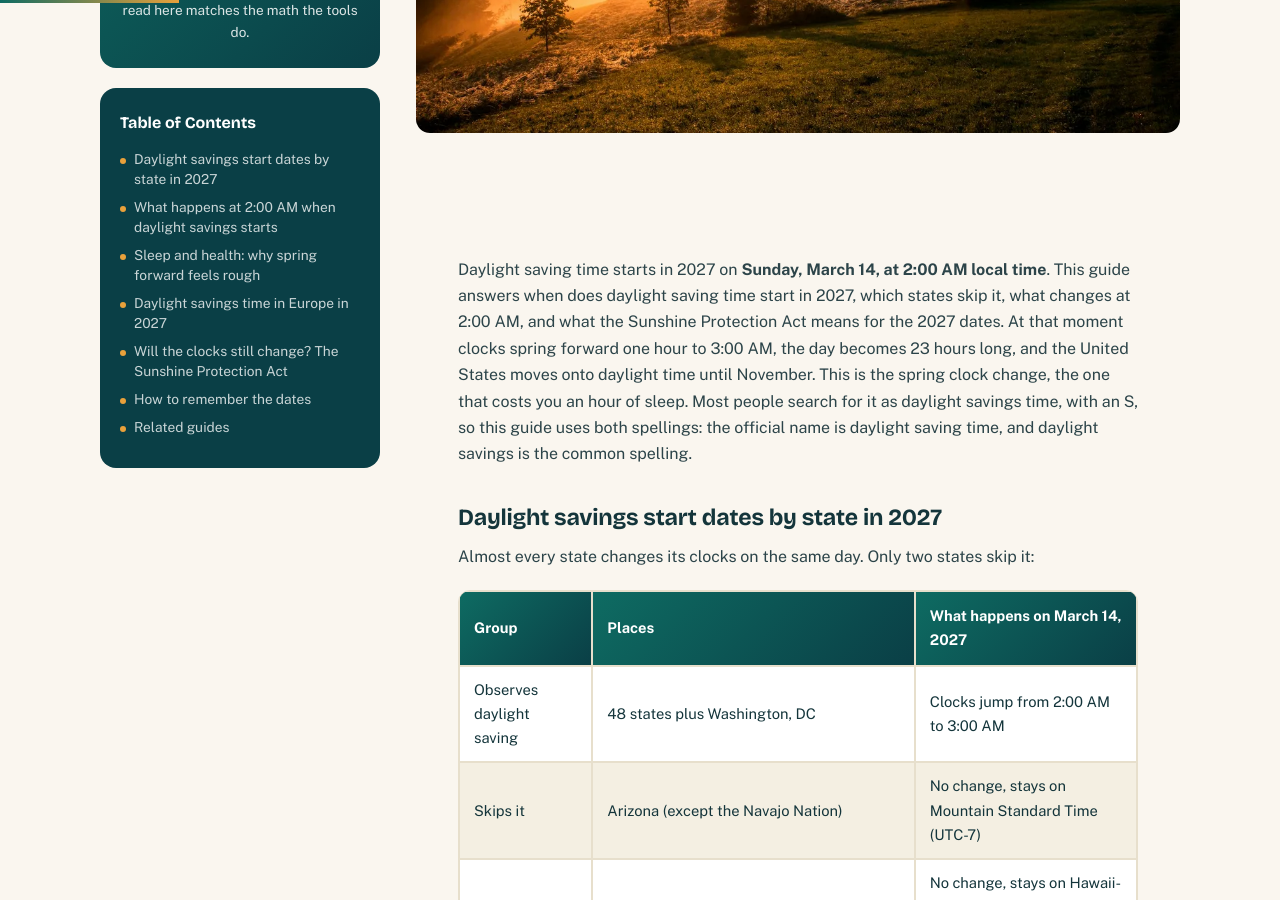
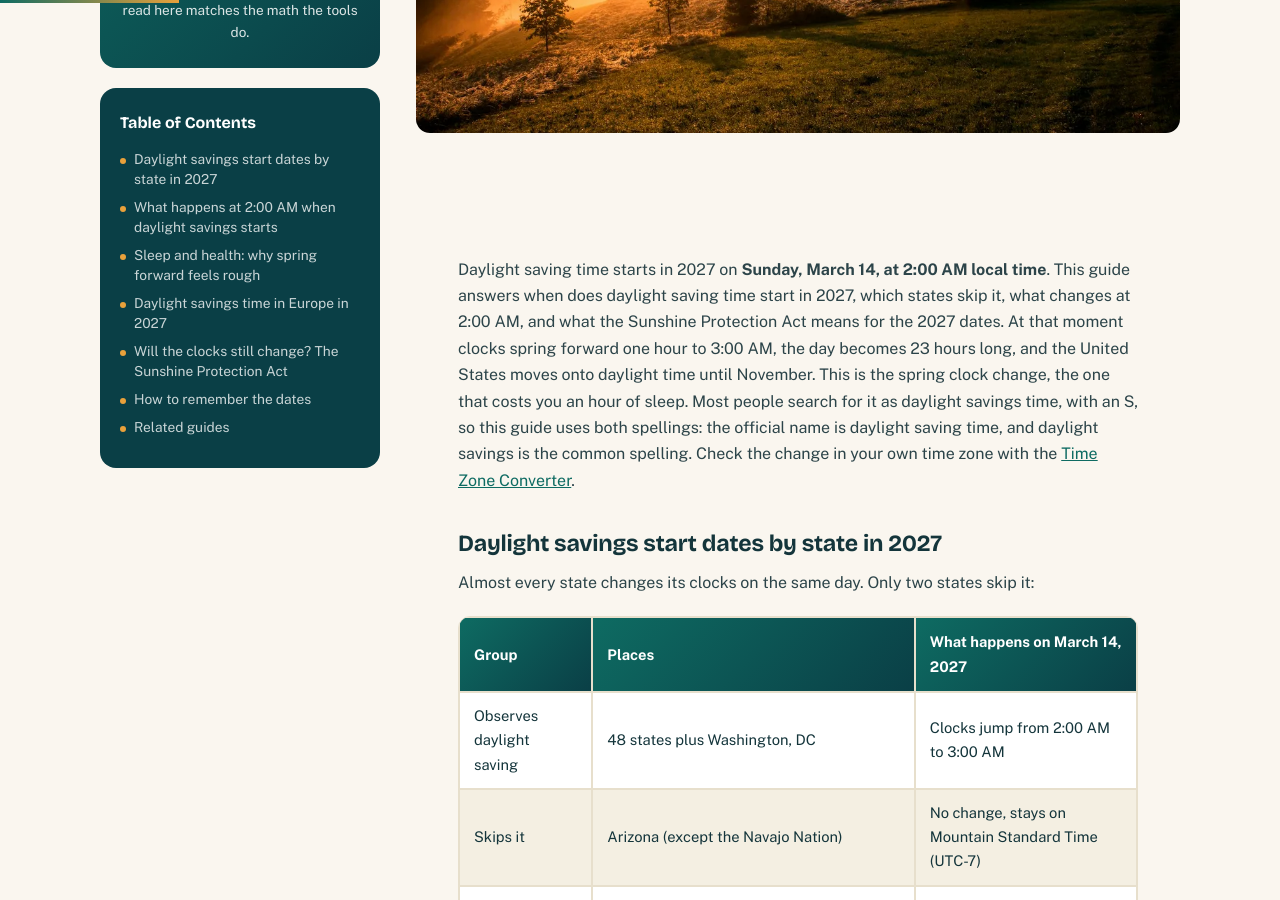
Before and after one commit to zaidmeo09-dhangal/agedatecalc, a Jekyll site: the page built from _posts/2026-11-12-when-does-daylight-saving-time-start-2027.md, in a window 1280 px wide and 900 px high, scrolled down 720 px. Built offline with Jekyll 4.4.1, drawn with Linux system fonts in a browser that asks for light colours.

Commit message:
SEO audit fixes: broken links, titles, DST 2027, schema, og:image

```diff
--- a/_posts/2026-11-12-when-does-daylight-saving-time-start-2027.md
+++ b/_posts/2026-11-12-when-does-daylight-saving-time-start-2027.md
@@ -56,7 +56,7 @@
 
 <div class="prose" markdown="1">
 
-Daylight saving time starts in 2027 on **Sunday, March 14, at 2:00 AM local time**. This guide answers when does daylight saving time start in 2027, which states skip it, what changes at 2:00 AM, and what the Sunshine Protection Act means for the 2027 dates. At that moment clocks spring forward one hour to 3:00 AM, the day becomes 23 hours long, and the United States moves onto daylight time until November. This is the spring clock change, the one that costs you an hour of sleep. Most people search for it as daylight savings time, with an S, so this guide uses both spellings: the official name is daylight saving time, and daylight savings is the common spelling.
+Daylight saving time starts in 2027 on **Sunday, March 14, at 2:00 AM local time**. This guide answers when does daylight saving time start in 2027, which states skip it, what changes at 2:00 AM, and what the Sunshine Protection Act means for the 2027 dates. At that moment clocks spring forward one hour to 3:00 AM, the day becomes 23 hours long, and the United States moves onto daylight time until November. This is the spring clock change, the one that costs you an hour of sleep. Most people search for it as daylight savings time, with an S, so this guide uses both spellings: the official name is daylight saving time, and daylight savings is the common spelling. Check the change in your own time zone with the [Time Zone Converter]({{ '/time-zone-converter/' | relative_url }}).
 
 ## Daylight savings start dates by state in 2027
 
```
